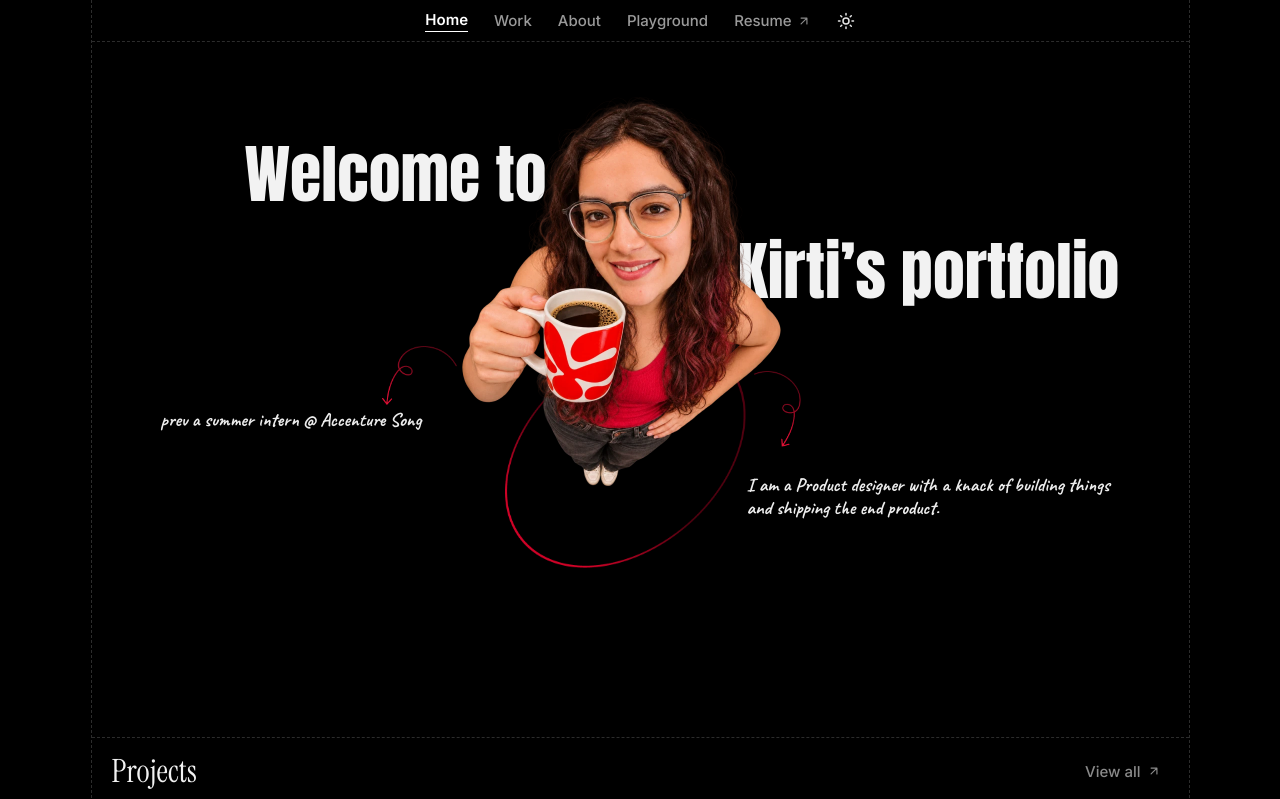
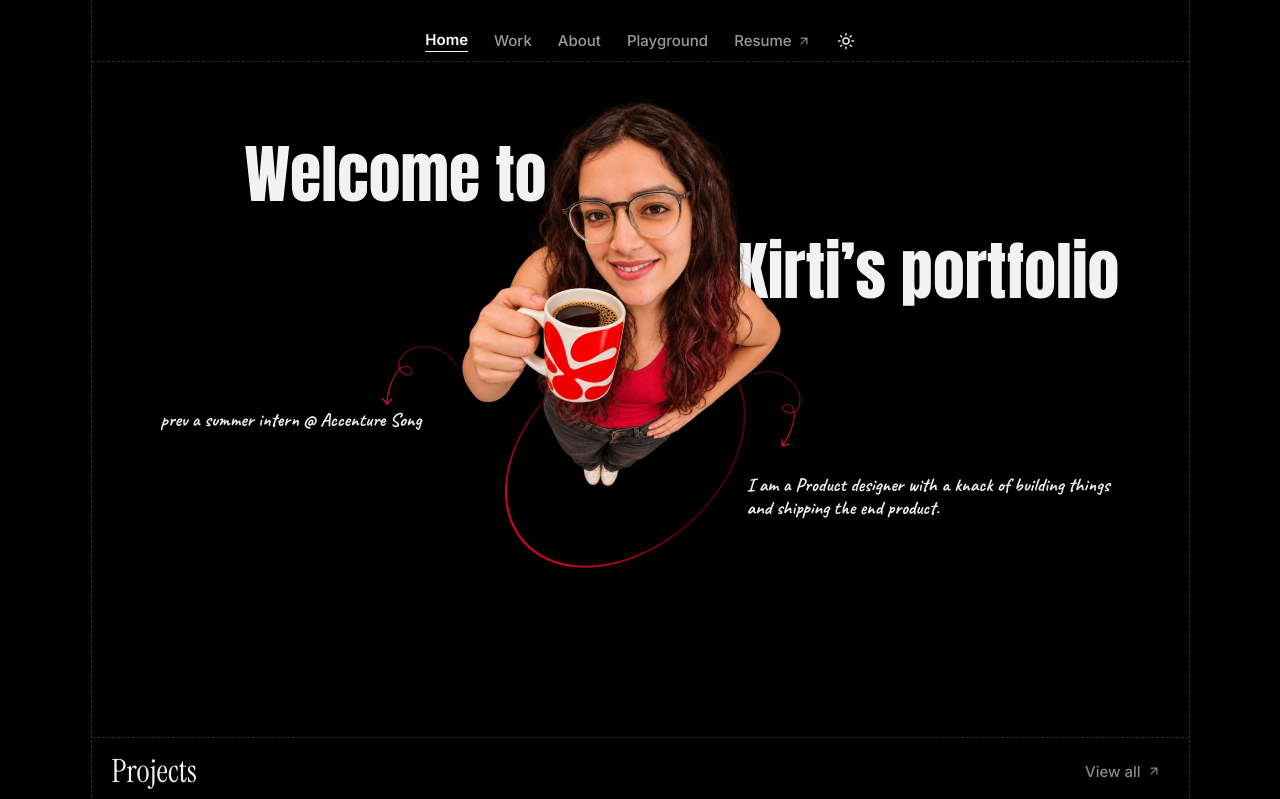
Before and after one commit to kirtigupta2/portfolio, a plain HTML site: page index.html in a window 1280 px wide. Shown: the top 799 px of the page. Drawn offline with Linux system fonts and the light colour scheme.

Commit message:
Move nav down 20px
Co-Authored-By: Claude Sonnet 5.5 <noreply@anthropic.com>
Claude-Session: https://claude.ai/code/session_01MxocEwXRfH6usBrNkY7M5M

```diff
--- a/styles.css
+++ b/styles.css
@@ -3,7 +3,7 @@ body { background: #000000; color: #f2f2f2; font-family: 'Inter', sans-serif; mi
 a { color: inherit; text-decoration: none; }
 .column { position: relative; width: 1099px; max-width: 100%; margin: 0 auto; border-left: 1px dashed #2c2c2c; border-right: 1px dashed #2c2c2c; background: #000000; overflow: hidden; }
 
-.nav { height: 42px; display: flex; align-items: center; justify-content: center; border-bottom: 1px dashed #2c2c2c; }
+.nav { position: relative; top: 20px; height: 42px; display: flex; align-items: center; justify-content: center; border-bottom: 1px dashed #2c2c2c; }
 .nav-links { display: flex; align-items: center; gap: 26px; font-size: 15px; font-weight: 500; color: #9a9a9a; }
 .nav-links a { display: inline-flex; align-items: center; gap: 5px; }
 .nav-links a.active { color: #fff; font-weight: 600; border-bottom: 1px solid #fff; padding-bottom: 2px; }
```
